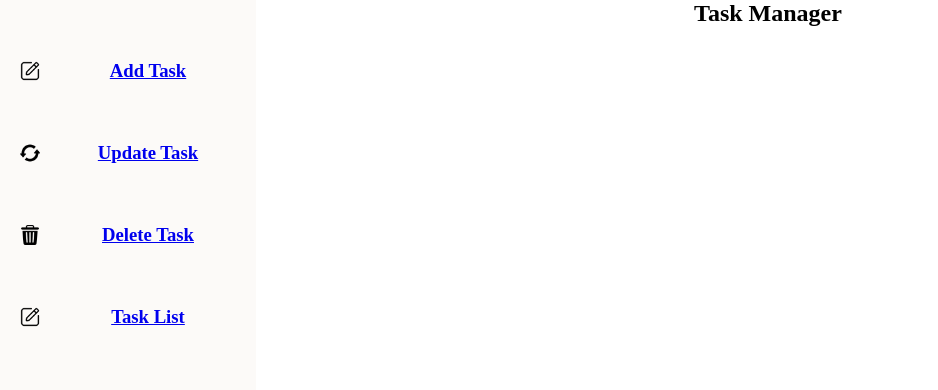
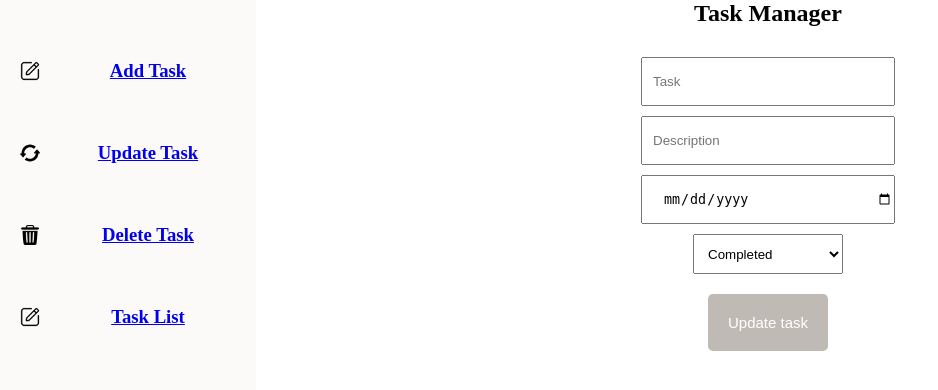
Before and after one commit to Ashok41-dev/TaskManager, a Flask app: page /update in a window 1280 px wide. Shown: the top 390 px of the page, without its empty margins (0-938 px from the left). Run offline with Flask 3, Linux system fonts and the light colour scheme.

Commit message:
updatedlogic

```diff
--- a/TaskManager/app.py
+++ b/TaskManager/app.py
@@ -35,17 +35,7 @@ CORS(app)
 def Default():
     return render_template('index.html')
 
-@app.route('/<string:id>')
-def HomePage(id):
-    if id=='addtask':
-        return render_template('index.html', id='addtask')
-    elif id=='tasklist':
-        redirect('/tasklist')
-    elif id=='deletetask':
-        redirect('/deletetask')
-    elif id=='updatetask':
-        redirect('/updatetask')
-    return render_template('index.html')
+
 
 @app.route('/tasklist')
 def FetchDetails():
@@ -148,12 +138,57 @@ def Deletetask():
     return render_template('index.html')
 
 
-@app.route('/update',methods=['PUT'])
-def Update():
-    data=request.get_json()
-    print(data)
+@app.route('/update/<string:id>',methods=['GET','PUT'])
+@app.route('/update',methods=['GET','PUT'])
+def Update(id=None):
+    if(request.method=='GET'):
+           return render_template('index.html',id="update")
+    elif request.method == 'PUT':
+        print(id)
+        conn=get_db_connection()
+        task=conn.execute('SELECT * FROM tasks WHERE id = ?',(id,)).fetchone()
+        if not task:
+            return {"message": "Task with the specified ID not found"}, 404
+
+        data=request.get_json()
+        if not data:
+                return {"message": "No data provided in the PUT request"}, 400
+
+        print(data)
+        taskname = data.get('taskname')
+        description = data.get('description')
+        date = data.get('date')
+        status = data.get('status')
+
+        conn.execute(
+                '''
+                UPDATE tasks
+                SET taskname = ?,
+                    description = ?,
+                    date = ?,
+                    status = ?
+                WHERE id = ?;
+                ''',
+                (taskname, description, date, status, id)
+            )
+        conn.commit()
+
+        return jsonify({"message":"task updated successfully!"})
+
+
+@app.route('/<string:id>')
+def HomePage(id):
+    if id=='addtask':
+        return render_template('index.html', id='addtask')
+    elif id=='tasklist':
+        redirect('/tasklist')
+    elif id=='deletetask':
+        redirect('/deletetask')
+    elif id=='updatetask':
+        redirect('/updatetask')
+    elif id=='update':
+        redirect('/update')
     return render_template('index.html')
-
 
 
 if __name__ == '__main__':
--- a/TaskManager/static/javascript/index.js
+++ b/TaskManager/static/javascript/index.js
@@ -1,7 +1,9 @@
-const formSubmit=document.getElementById('addtask');
-
 
 window.onload=()=>{
+  const formSubmit=document.getElementById('addtask');
+
+   if(!formSubmit)
+    return;
     formSubmit.onsubmit=async(e)=>{
         e.preventDefault();
         const entries=new FormData(e.target);
@@ -25,26 +27,30 @@ window.onload=()=>{
 
 UpdateTask()
 async function UpdateTask(){
-  const editButton=document.querySelectorAll('.editbtn');
+  const updateTask=document.querySelector('#updatetask');
 
-  if(editButton)
+  if(updateTask)
   {
-    for(let button of editButton)
-    {
-        button.addEventListener('click',async(e)=>{
-            const id=button.getAttribute('data-id');
-            console.log(id);
-           const response=await fetch('http://localhost:2000/update',{headers:{'Content-Type':"application/json"},method:'PUT',
-            body:JSON.stringify(id)
+
+    updateTask.onsubmit=async (e)=>{
+         e.preventDefault();
+
+          const formData=new FormData(e.target);
+          const entries=Object.fromEntries(formData.entries());
+          const id=window.location.pathname.split('/')[2];
+          const message=document.querySelector('#message');
+
+           const response=await fetch(`/update/${id}`,{headers:{'Content-Type':"application/json"},method:'PUT',
+            body:JSON.stringify(entries)
             })
            if(response.ok)
            {
             const data=await response.json();
-            console.log(data);
+            message.innerText=data.message
             return data;
            }
            console.log('Network issue!');
-        })
+
     }
   }
 }
--- a/TaskManager/templates/components/update.html
+++ b/TaskManager/templates/components/update.html
@@ -4,7 +4,7 @@
     <input type="text" name="taskname" placeholder="Task"/>
     <input type="text" name="description" placeholder="Description"/>
     <input type="date" name="date" placeholder="Description"/>
-    <select class="completed">
+    <select class="completed" name="status">
         <option>Completed</option>
         <option>Incompleted</option>
     </select>
```
Also changed, not shown: TaskManager/templates/components/updatetask.html (+6 -4 lines), TaskManager/taskmanager.db.
